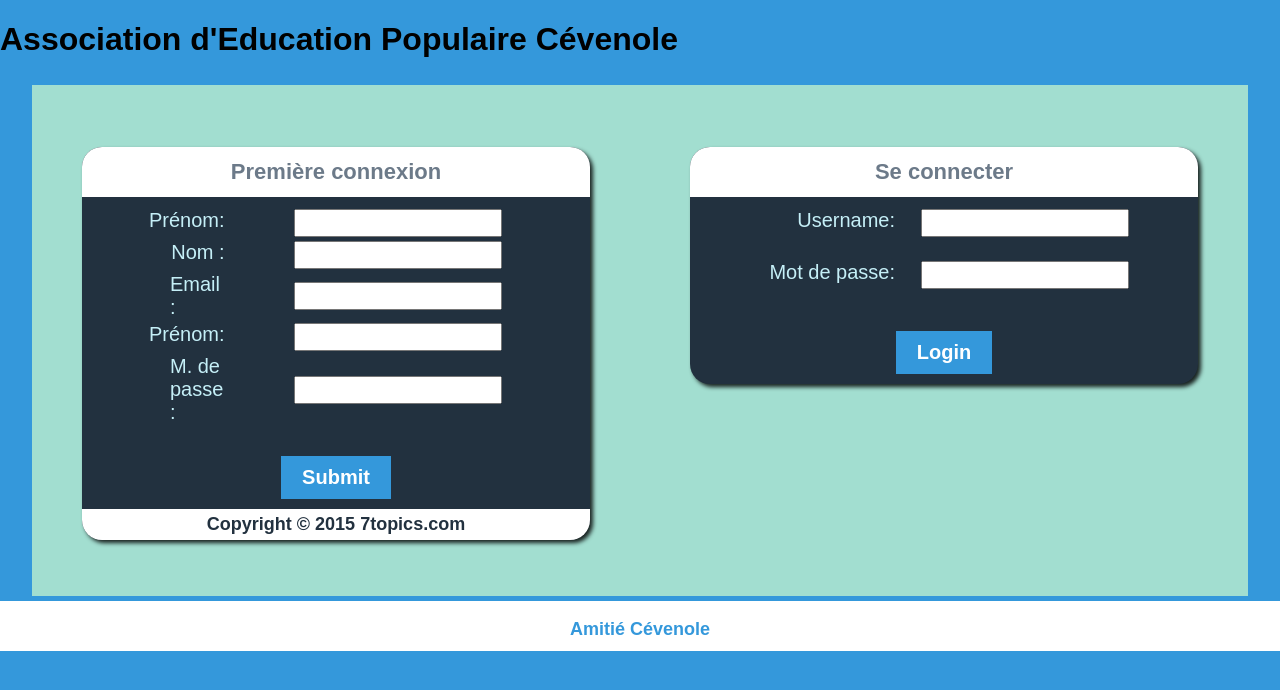
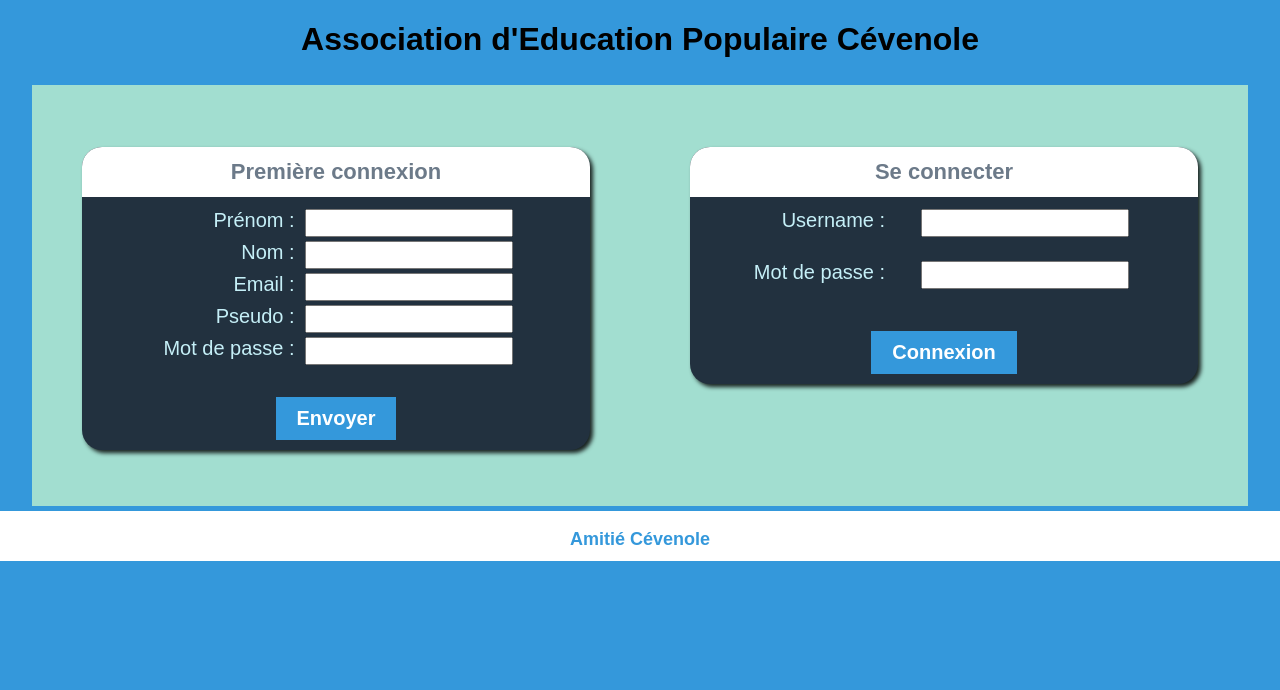
Before and after one commit to WellWedley/aepc, a PHP site: page / in a window 1280 px wide. Shown: the part 55-745 px from the top of the page. Run offline with PHP 8.4, Linux system fonts and the light colour scheme.

Commit message:
Mise en page

```diff
--- a/index.php
+++ b/index.php
@@ -15,13 +15,14 @@
 		</ul>
 	</nav>
 </header>
+<h1 class='titleh1'> Association d'Education Populaire Cévenole</h1>
 
-<h1 class='title1'> Association d'Education Populaire Cévenole</h1>
 <div id="center">
 <div id="center-set">
 <div id="signup">
 <div id="signup-st">
-<div align="center">
+<div style="align:center">
+
 <?php
 $remarks = isset($_GET['remarks']) ? $_GET['remarks'] : '';
 if ($remarks == null and $remarks == "") {
@@ -42,32 +43,32 @@ if ($remarks == 'error') {
 <table border="0" align="center" cellpadding="2" cellspacing="0">
 <tr>
 <td class="t-1">
-<div align="left" id="tb-name">Prénom:</div>
+<div align="left" id="tb-name">Prénom :</div>
 </td>
 <td width="171">
 <input type="text" name="fname" id="tb-box"/>
 </td>
 </tr>
 <tr>
-<td class="t-1"><div align="left" id="tb-name">Nom :</div></td>
+<td class="t-1"><div align="left" id="tb-name">Nom : </div></td>
 <td><input type="text" name="lname" id="tb-box"/></td>
 </tr>
 <tr>
-<td class="t-1"><div align="left" id="tb-name">Email :</div></td>
+<td class="t-1"><div align="left" id="tb-name">Email : </div></td>
 <td><input type="text" id="tb-box" name="address" /></td>
 </tr>
 <tr>
-<td class="t-1"><div align="left" id="tb-name">Prénom:</div></td>
+<td class="t-1"><div align="left" id="tb-name">Pseudo : </div></td>
 <td><input type="text" id="tb-box" name="username" /></td>
 </tr>
 <tr>
-<td class="t-1"><div align="left" id="tb-name">M. de passe :</div></td>
+<td class="t-1"><div align="left" id="tb-name">Mot de passe : </div></td>
 <td><input id="tb-box" type="password" name="password" /></td>
 </tr>
 </table>
-<div id="st"><input name="submit" type="submit" value="Submit" id="st-btn"/></div>
+<div id="st"><input name="submit" type="submit" value="Envoyer" id="st-btn"/></div>
 </form>
-<div id="reg-bottom" class="btmrg">Copyright &copy; 2015 7topics.com</div>
+
 </div>
 </div>
 <div id="login">
@@ -84,15 +85,15 @@ if ($remarks == 'failed') {
 ?>
 <table border="0" align="center" cellpadding="2" cellspacing="0">
 <tr id="lg-1">
-<td class="tl-1"><div align="left" id="tb-name">Username:</div></td>
+<td class="tl-1"><div align="left" id="tb-name">Username :</div></td>
 <td><input type="text" id="tb-box" name="username" /></td>
 </tr>
 <tr id="lg-1">
-<td class="tl-1"><div align="left" id="tb-name">Mot de passe:</div></td>
+<td class="tl-1"><div align="left" id="tb-name">Mot de passe :</div></td>
 <td><input id="tb-box" type="password" name="password" /></td>
 </tr>
 </table>
-<div id="st"><input name="submit" type="submit" value="Login" id="st-btn"/></div>
+<div id="st"><input name="submit" type="submit" value="Connexion" id="st-btn"/></div>
 </form>
 
 </div>
--- a/style.css
+++ b/style.css
@@ -101,6 +101,7 @@ nav li{
 #tb-name{
 	float:right;
 	font-size:20px;
+	margin-right: 10px;
 }
 #tb-box{
 	height:22px;
@@ -129,7 +130,7 @@ nav li{
 }
 td.t-1{
 	float:left;
-	width:44%;
+	width:100%;
 	text-align:right;
 	color:#C5EFF7;
 }
@@ -176,3 +177,6 @@ td.t-2{
 	font-weight:bold;
 	color:#3498DB;
 }
+.titleh1{
+	text-align: center;
+}
```
